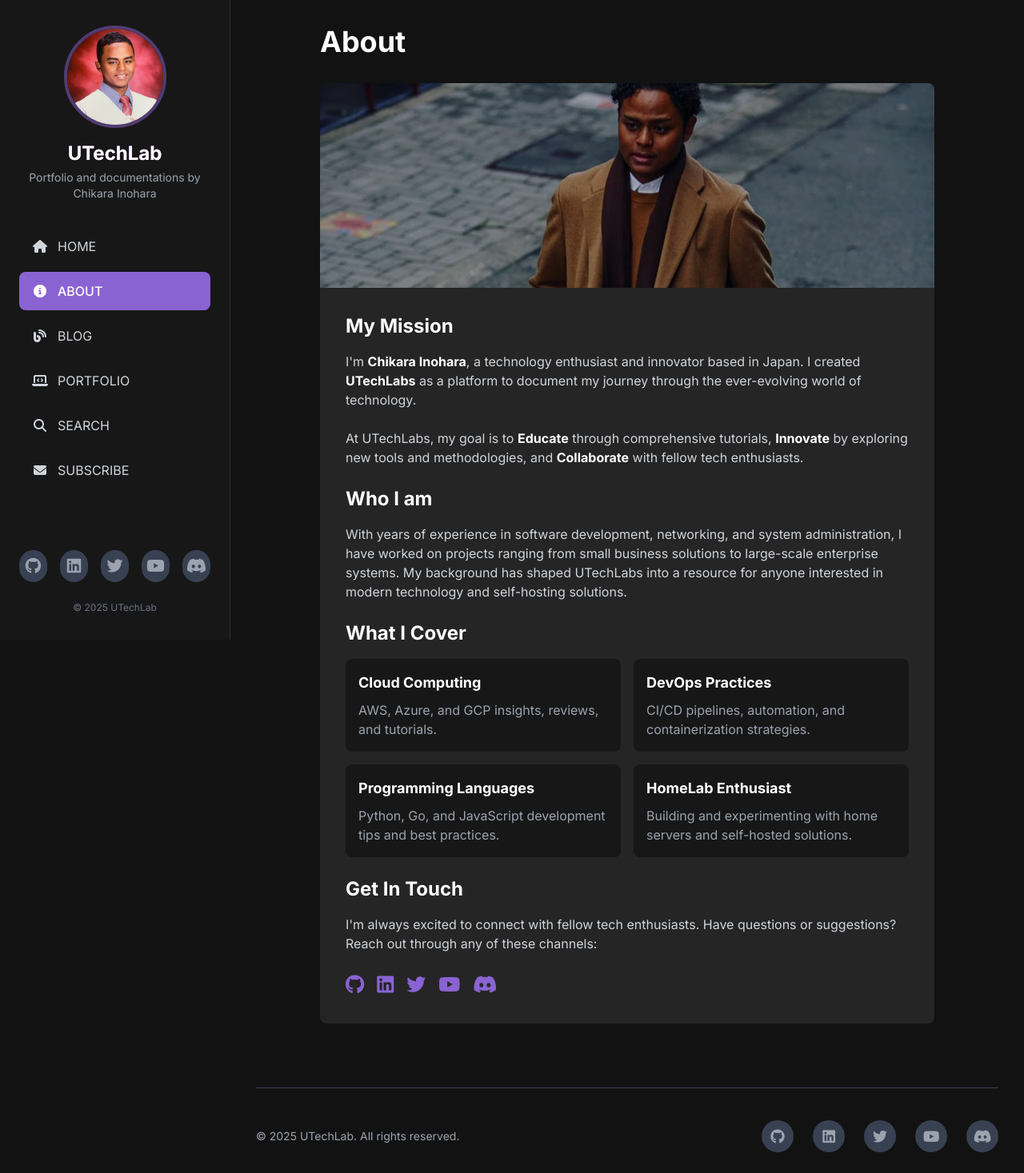
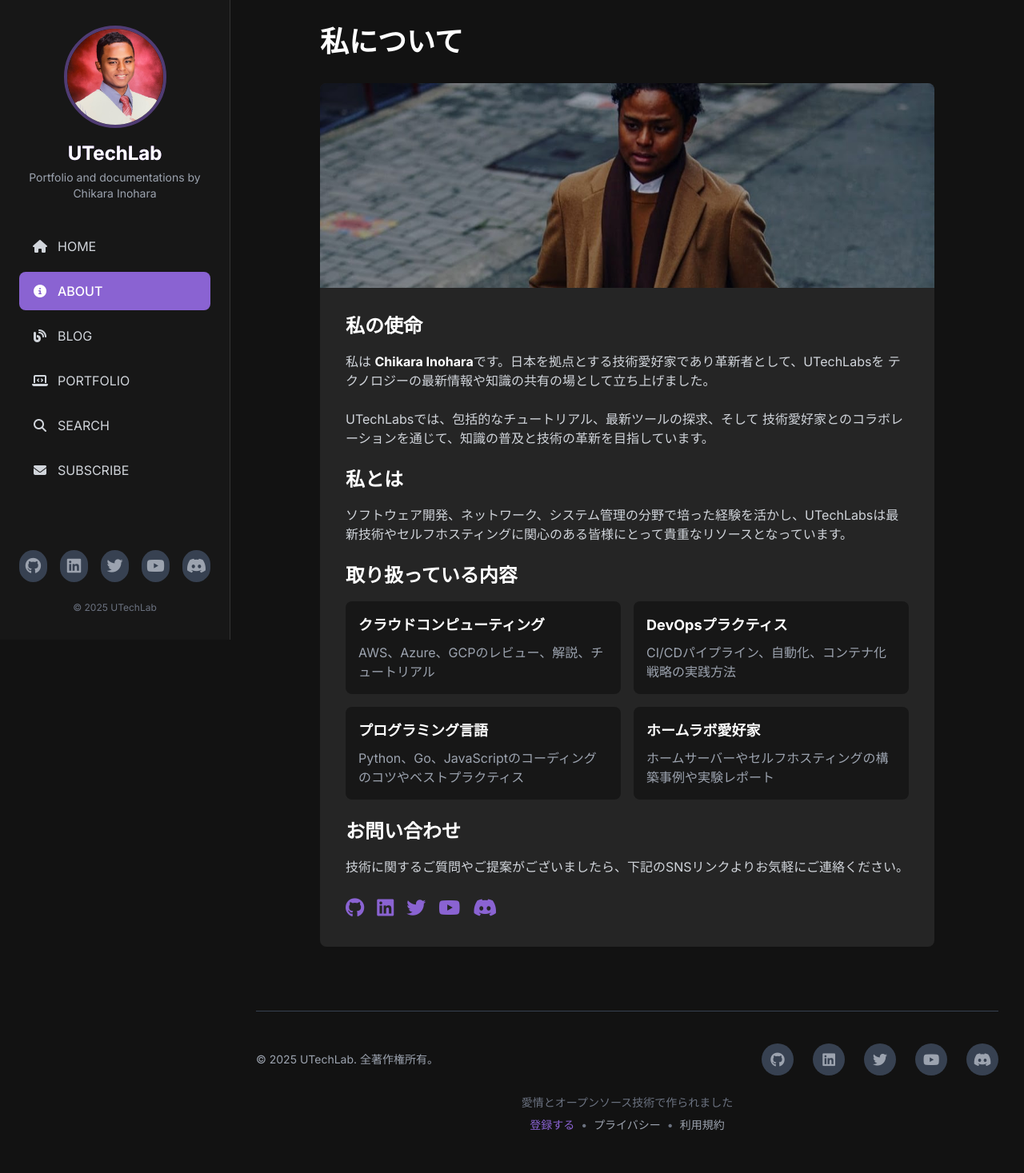
Before and after one commit to utechjapan/MainPortFolioSiteJP, a Next.js app: page /about in a window 1280 px wide. Shown: the top 1467 px of the page at 80% size. Built offline with nearby package versions, Linux system fonts and the light colour scheme.

Commit message:
mailchimp

```diff
--- a/components/layout/Footer.tsx
+++ b/components/layout/Footer.tsx
@@ -10,7 +10,7 @@ export default function Footer() {
       <div className="flex flex-col sm:flex-row justify-between items-center gap-4">
         <div className="flex items-center">
           <span className="text-gray-600 dark:text-gray-400 text-sm transition-colors">
-            &copy; {currentYear} {siteConfig.title}. All rights reserved.
+            &copy; {currentYear} {siteConfig.title}. 全著作権所有。
           </span>
         </div>
 
@@ -35,27 +35,19 @@ export default function Footer() {
 
       <div className="mt-6 text-center text-sm text-gray-500 dark:text-gray-500">
         <p>
-          Made with{" "}
-          <i className="fas fa-heart text-primary" aria-hidden="true"></i> and
-          open-source tech
+          愛情とオープンソース技術で作られました
         </p>
         <div className="mt-2">
           <Link href="/subscribe" className="text-primary hover:underline">
-            Subscribe
+            登録する
           </Link>
           <span className="mx-2">•</span>
-          <Link
-            href="/privacy"
-            className="text-gray-600 dark:text-gray-400 hover:text-primary dark:hover:text-primary transition-colors"
-          >
-            Privacy
+          <Link href="/privacy" className="text-gray-600 dark:text-gray-400 hover:text-primary dark:hover:text-primary transition-colors">
+            プライバシー
           </Link>
           <span className="mx-2">•</span>
-          <Link
-            href="/terms"
-            className="text-gray-600 dark:text-gray-400 hover:text-primary dark:hover:text-primary transition-colors"
-          >
-            Terms
+          <Link href="/terms" className="text-gray-600 dark:text-gray-400 hover:text-primary dark:hover:text-primary transition-colors">
+            利用規約
           </Link>
         </div>
       </div>
--- a/pages/_document.tsx
+++ b/pages/_document.tsx
@@ -2,16 +2,15 @@
 import { Html, Head, Main, NextScript } from "next/document";
 
 export default function Document() {
-  const lang = process.env.NEXT_PUBLIC_SITE_LANG || "en";
+  // Use the NEXT_PUBLIC_SITE_LANG environment variable; default to Japanese ("ja")
+  const lang = process.env.NEXT_PUBLIC_SITE_LANG || "ja";
   return (
     <Html lang={lang}>
       <Head>
-        {/* FontAwesome stylesheet */}
         <link
           rel="stylesheet"
           href="https://cdnjs.cloudflare.com/ajax/libs/font-awesome/6.4.0/css/all.min.css"
         />
-        {/* Google Fonts */}
         <link
           href="https://fonts.googleapis.com/css2?family=Inter:wght@300;400;500;600;700;800&display=swap"
           rel="stylesheet"
--- a/pages/about.tsx
+++ b/pages/about.tsx
@@ -1,3 +1,4 @@
+// pages/about.tsx
 import Head from "next/head";
 import Image from "next/image";
 import Layout from "../components/layout/Layout";
@@ -8,10 +9,10 @@ export default function About() {
   return (
     <Layout rightSidebar={false}>
       <Head>
-        <title>About | {siteConfig.title}</title>
+        <title>私について | {siteConfig.title}</title>
         <meta
           name="description"
-          content="Learn more about Chikara Inohara and UTechLabs, where we explore cutting-edge technologies."
+          content="千賀 井野原とUTechLabsについて。最先端技術の探求と知識の共有の場です。"
         />
       </Head>
 
@@ -22,112 +23,86 @@ export default function About() {
         className="max-w-3xl mx-auto"
       >
         <h1 className="text-4xl font-bold mb-8 text-gray-900 dark:text-white transition-colors">
-          About
+          私について
         </h1>
 
         <div className="bg-light-card dark:bg-dark-card rounded-lg overflow-hidden mb-8 shadow-md dark:shadow-none transition-colors">
           <div className="relative h-64 w-full">
             <Image
               src="/images/about-cover.jpg"
-              alt="About us cover"
+              alt="私についてのカバー画像"
               fill
               className="object-cover"
             />
           </div>
 
           <div className="p-8">
-            {/* My Mission */}
             <h2 className="text-2xl font-bold mb-4 text-gray-900 dark:text-white transition-colors">
-              My Mission
+              私の使命
             </h2>
             <p className="text-gray-700 dark:text-gray-300 mb-6 transition-colors">
-              I'm{" "}
+              私は{" "}
               <strong className="text-gray-900 dark:text-white">
                 Chikara Inohara
               </strong>
-              , a technology enthusiast and innovator based in Japan. I created{" "}
-              <strong className="text-gray-900 dark:text-white">
-                UTechLabs
-              </strong>{" "}
-              as a platform to document my journey through the ever-evolving
-              world of technology.
+              です。日本を拠点とする技術愛好家であり革新者として、UTechLabsを
+              テクノロジーの最新情報や知識の共有の場として立ち上げました。
             </p>
             <p className="text-gray-700 dark:text-gray-300 mb-6 transition-colors">
-              At UTechLabs, my goal is to{" "}
-              <strong className="text-gray-900 dark:text-white">Educate</strong>{" "}
-              through comprehensive tutorials,{" "}
-              <strong className="text-gray-900 dark:text-white">
-                {" "}
-                Innovate
-              </strong>{" "}
-              by exploring new tools and methodologies, and{" "}
-              <strong className="text-gray-900 dark:text-white">
-                {" "}
-                Collaborate
-              </strong>{" "}
-              with fellow tech enthusiasts.
+              UTechLabsでは、包括的なチュートリアル、最新ツールの探求、そして
+              技術愛好家とのコラボレーションを通じて、知識の普及と技術の革新を目指しています。
             </p>
 
-            {/* Who We Are */}
             <h2 className="text-2xl font-bold mb-4 text-gray-900 dark:text-white transition-colors">
-              Who I am
+              私とは
             </h2>
             <p className="text-gray-700 dark:text-gray-300 mb-6 transition-colors">
-              With years of experience in software development, networking, and
-              system administration, I have worked on projects ranging from
-              small business solutions to large-scale enterprise systems. My
-              background has shaped UTechLabs into a resource for anyone
-              interested in modern technology and self-hosting solutions.
+              ソフトウェア開発、ネットワーク、システム管理の分野で培った経験を活かし、UTechLabsは最新技術やセルフホスティングに関心のある皆様にとって貴重なリソースとなっています。
             </p>
 
-            {/* What We Cover */}
             <h2 className="text-2xl font-bold mb-4 text-gray-900 dark:text-white transition-colors">
-              What I Cover
+              取り扱っている内容
             </h2>
             <div className="grid grid-cols-1 md:grid-cols-2 gap-4 mb-6">
               <div className="bg-light-sidebar dark:bg-dark-sidebar p-4 rounded-lg transition-colors">
                 <h3 className="font-bold text-lg mb-2 text-primary">
-                  Cloud Computing
+                  クラウドコンピューティング
                 </h3>
                 <p className="text-gray-700 dark:text-gray-400 transition-colors">
-                  AWS, Azure, and GCP insights, reviews, and tutorials.
+                  AWS、Azure、GCPのレビュー、解説、チュートリアル
                 </p>
               </div>
               <div className="bg-light-sidebar dark:bg-dark-sidebar p-4 rounded-lg transition-colors">
                 <h3 className="font-bold text-lg mb-2 text-primary">
-                  DevOps Practices
+                  DevOpsプラクティス
                 </h3>
                 <p className="text-gray-700 dark:text-gray-400 transition-colors">
-                  CI/CD pipelines, automation, and containerization strategies.
+                  CI/CDパイプライン、自動化、コンテナ化戦略の実践方法
                 </p>
               </div>
               <div className="bg-light-sidebar dark:bg-dark-sidebar p-4 rounded-lg transition-colors">
                 <h3 className="font-bold text-lg mb-2 text-primary">
-                  Programming Languages
+                  プログラミング言語
                 </h3>
                 <p className="text-gray-700 dark:text-gray-400 transition-colors">
-                  Python, Go, and JavaScript development tips and best
-                  practices.
+                  Python、Go、JavaScriptのコーディングのコツやベストプラクティス
                 </p>
               </div>
               <div className="bg-light-sidebar dark:bg-dark-sidebar p-4 rounded-lg transition-colors">
                 <h3 className="font-bold text-lg mb-2 text-primary">
-                  HomeLab Enthusiast
+                  ホームラボ愛好家
                 </h3>
                 <p className="text-gray-700 dark:text-gray-400 transition-colors">
-                  Building and experimenting with home servers and self-hosted
-                  solutions.
+                  ホームサーバーやセルフホスティングの構築事例や実験レポート
                 </p>
               </div>
             </div>
 
-            {/* Get In Touch */}
             <h2 className="text-2xl font-bold mb-4 text-gray-900 dark:text-white transition-colors">
-              Get In Touch
+              お問い合わせ
             </h2>
             <p className="text-gray-700 dark:text-gray-300 mb-6 transition-colors">
-              I'm always excited to connect with fellow tech enthusiasts. Have
-              questions or suggestions? Reach out through any of these channels:
+              技術に関するご質問やご提案がございましたら、下記のSNSリンクよりお気軽にご連絡ください。
             </p>
             <div className="flex items-center space-x-4">
               {siteConfig.socialLinks.map((social) => (
--- a/pages/index.tsx
+++ b/pages/index.tsx
@@ -4,7 +4,6 @@ import Layout from "../components/layout/Layout";
 import Image from "next/image";
 import Link from "next/link";
 import { format, parseISO } from "date-fns";
-import { getAllMDXContent } from "../lib/mdx";
 import { motion } from "framer-motion";
 import { useState } from "react";
 import { siteConfig } from "../lib/siteConfig";
@@ -35,7 +34,7 @@ export default function Home({ posts, recentPosts, tags }: HomeProps) {
       </Head>
 
       <div className="space-y-16">
-        {/* Hero Section */}
+        {/* ヒーローセクション */}
         <section className="mb-10">
           <motion.div
             className="bg-light-card dark:bg-dark-card rounded-lg p-8 shadow-md dark:shadow-none text-center"
@@ -45,12 +44,10 @@ export default function Home({ posts, recentPosts, tags }: HomeProps) {
           >
             <div>
               <h1 className="text-2xl md:text-3xl font-bold mb-4 text-gray-900 dark:text-white">
-                Welcome to{" "}
-                <span className="text-primary">{siteConfig.title}</span>
+                {siteConfig.title}へようこそ
               </h1>
               <p className="text-base text-gray-700 dark:text-gray-300 mb-4">
-                Explore technical guides, tutorials, and best practices for
-                modern IT infrastructure and development.
+                最新のITインフラ、開発技術、チュートリアル、そしてベストプラクティスをお届けします。
               </p>
               <div className="flex flex-wrap gap-3 justify-center">
                 <Link
@@ -61,33 +58,33 @@ export default function Home({ posts, recentPosts, tags }: HomeProps) {
                     className="fa-solid fa-book-open mr-2"
                     aria-hidden="true"
                   ></i>
-                  Read Articles
+                  記事を読む
                 </Link>
                 <Link
                   href="/about"
                   className="border border-primary text-primary hover:bg-primary/10 px-4 py-2 rounded-lg transition-colors inline-flex items-center"
                 >
                   <i className="fa-solid fa-user mr-2" aria-hidden="true"></i>
-                  About Me
+                  私について
                 </Link>
               </div>
             </div>
           </motion.div>
         </section>
 
-        {/* Latest Posts */}
+        {/* 最新の投稿 */}
         <section>
           <div className="flex items-center justify-between mb-6">
             <h2 className="text-2xl font-bold text-gray-900 dark:text-white transition-colors">
               <span className="inline-block border-b-2 border-primary pb-1">
-                Latest Posts
+                最新の投稿
               </span>
             </h2>
             <Link
               href="/blog"
               className="text-primary hover:text-primary-dark flex items-center transition-colors"
             >
-              View all posts
+              すべての投稿を見る
               <i
                 className="fa-solid fa-arrow-right ml-2"
                 aria-hidden="true"
@@ -125,7 +122,7 @@ export default function Home({ posts, recentPosts, tags }: HomeProps) {
                         className="fa-solid fa-calendar-alt mr-2"
                         aria-hidden="true"
                       ></i>
-                      {format(parseISO(post.frontMatter.date), "MMMM d, yyyy")}
+                      {format(parseISO(post.frontMatter.date), "yyyy年M月d日")}
                     </time>
                     <span className="mx-2">•</span>
                     <span className="flex items-center">
@@ -133,7 +130,7 @@ export default function Home({ posts, recentPosts, tags }: HomeProps) {
                         className="fa-solid fa-clock mr-2"
                         aria-hidden="true"
                       ></i>
-                      {post.frontMatter.readingTime || "5 min read"}
+                      {post.frontMatter.readingTime || "5分"}
                     </span>
                   </div>
 
@@ -165,7 +162,7 @@ export default function Home({ posts, recentPosts, tags }: HomeProps) {
               href="/blog"
               className="bg-primary hover:bg-primary-dark text-white px-6 py-3 rounded-md inline-flex items-center transition-colors"
             >
-              View More Posts
+              もっと見る
               <i
                 className="fa-solid fa-arrow-right ml-2"
                 aria-hidden="true"
@@ -174,7 +171,7 @@ export default function Home({ posts, recentPosts, tags }: HomeProps) {
           </div>
         </section>
 
-        {/* Subscribe section */}
+        {/* ニュースレター登録セクション */}
         <section className="bg-light-card dark:bg-dark-card rounded-lg p-8 text-center shadow-md dark:shadow-none transition-colors">
           <div className="flex justify-center mb-6">
             <div className="w-16 h-16 flex items-center justify-center bg-primary/20 rounded-full">
@@ -185,18 +182,17 @@ export default function Home({ posts, recentPosts, tags }: HomeProps) {
             </div>
           </div>
           <h2 className="text-3xl font-bold mb-4 text-gray-900 dark:text-white transition-colors">
-            Stay Updated
+            最新情報を受け取る
           </h2>
           <p className="text-gray-700 dark:text-gray-400 mb-8 max-w-2xl mx-auto transition-colors">
-            Get the latest tutorials, guides, and updates delivered directly to
-            your inbox. No spam, unsubscribe anytime.
+            ニュースレターに登録して、最新のチュートリアルや更新情報を直接受け取りましょう。
           </p>
 
           <form className="max-w-md mx-auto">
             <div className="mb-4">
               <input
                 type="email"
-                placeholder="Your email address"
+                placeholder="メールアドレス"
                 className="w-full px-4 py-3 rounded-md bg-white dark:bg-dark-sidebar border border-gray-300 dark:border-gray-700 text-gray-900 dark:text-white focus:outline-none focus:ring-2 focus:ring-primary transition-colors"
                 required
               />
@@ -205,7 +201,7 @@ export default function Home({ posts, recentPosts, tags }: HomeProps) {
               type="submit"
               className="w-full bg-primary hover:bg-primary-dark text-white py-3 px-6 rounded-md flex items-center justify-center transition-colors"
             >
-              Subscribe Now
+              登録する
               <i
                 className="fa-solid fa-arrow-right fa-fw ml-2"
                 aria-hidden="true"
@@ -217,34 +213,3 @@ export default function Home({ posts, recentPosts, tags }: HomeProps) {
     </Layout>
   );
 }
-
-export async function getStaticProps() {
-  const allPosts = await getAllMDXContent("blog");
-  const featuredPosts = allPosts.slice(0, 4);
-
-  const allTags = allPosts.flatMap((post) => post.frontMatter.tags || []);
-  const tagCount: Record<string, number> = {};
-
-  allTags.forEach((tag) => {
-    tagCount[tag] = (tagCount[tag] || 0) + 1;
-  });
-
-  const popularTags = Object.entries(tagCount)
-    .sort((a, b) => b[1] - a[1])
-    .slice(0, 10)
-    .map(([tag]) => tag);
-
-  return {
-    props: {
-      posts: featuredPosts.map((post) => ({
-        slug: post.slug,
-        frontMatter: post.frontMatter,
-      })),
-      recentPosts: allPosts.slice(0, 5).map((post) => ({
-        slug: post.slug,
-        title: post.frontMatter.title,
-      })),
-      tags: popularTags,
-    },
-  };
-}
--- a/pages/subscribe.tsx
+++ b/pages/subscribe.tsx
@@ -28,10 +28,10 @@ export default function Subscribe() {
         setEmail("");
         setName("");
       } else {
-        setError(data.error || "Something went wrong. Please try again.");
+        setError(data.error || "エラーが発生しました。再度お試しください。");
       }
     } catch (err) {
-      setError("Something went wrong. Please try again.");
+      setError("エラーが発生しました。再度お試しください。");
       console.error(err);
     } finally {
       setLoading(false);
@@ -41,8 +41,8 @@ export default function Subscribe() {
   return (
     <Layout rightSidebar={false} toc={null}>
       <Head>
-        <title>Subscribe | My Portfolio</title>
-        <meta name="description" content="Subscribe to my newsletter" />
+        <title>ニュースレター登録 | My Portfolio</title>
+        <meta name="description" content="ニュースレターに登録して最新情報を受け取りましょう" />
       </Head>
 
       <div className="max-w-3xl mx-auto py-10 text-center">
@@ -52,7 +52,7 @@ export default function Subscribe() {
           transition={{ duration: 0.5 }}
         >
           <h1 className="text-4xl md:text-5xl font-bold mb-6 bg-gradient-to-r from-primary to-purple-400 bg-clip-text text-transparent">
-            Subscribe to My Newsletter
+            ニュースレター登録
           </h1>
 
           <div className="flex justify-center mb-6">
@@ -65,8 +65,7 @@ export default function Subscribe() {
           </div>
 
           <p className="text-lg mb-10 text-gray-700 dark:text-gray-300">
-            Get the latest updates on tech tutorials, projects, and insights
-            delivered straight to your inbox.
+            最新の技術チュートリアル、プロジェクト、インサイトをお届けします。
           </p>
 
           {submitted ? (
@@ -90,16 +89,16 @@ export default function Subscribe() {
                 />
               </svg>
               <h3 className="text-2xl font-bold mb-2 text-gray-900 dark:text-gray-100">
-                Thanks for subscribing!
+                ご登録ありがとうございます！
               </h3>
               <p className="text-gray-700 dark:text-gray-300">
-                You'll receive updates when new content is published.
+                新しいコンテンツが公開されるとお知らせいたします。
               </p>
               <button
                 onClick={() => setSubmitted(false)}
                 className="mt-6 text-primary hover:text-primary-dark"
               >
-                Subscribe another email
+                別のメールアドレスで登録する
               </button>
             </motion.div>
           ) : (
@@ -110,13 +109,13 @@ export default function Subscribe() {
                     htmlFor="name"
                     className="block text-sm font-medium text-gray-700 dark:text-gray-300 mb-2"
                   >
-                    Your Name
+                    お名前
                   </label>
                   <input
                     type="text"
                     id="name"
                     className="w-full px-4 py-3 rounded-lg border border-gray-300 dark:border-gray-700 bg-white dark:bg-gray-800 text-gray-900 dark:text-gray-100 focus:ring-2 focus:ring-primary focus:border-transparent transition"
-                    placeholder="John Doe"
+                    placeholder="山田 太郎"
                     value={name}
                     onChange={(e) => setName(e.target.value)}
                     required
@@ -127,7 +126,7 @@ export default function Subscribe() {
                     htmlFor="email"
                     className="block text-sm font-medium text-gray-700 dark:text-gray-300 mb-2"
                   >
-                    Email Address
+                    メールアドレス
                   </label>
                   <input
                     type="email"
@@ -173,11 +172,11 @@ export default function Subscribe() {
                       ></path>
                     </svg>
                   ) : null}
-                  {loading ? "Subscribing..." : "Subscribe"}
+                  {loading ? "登録中..." : "登録する"}
                 </button>
 
                 <p className="text-sm text-gray-600 dark:text-gray-400 mt-4">
-                  I respect your privacy. No spam, ever. Unsubscribe anytime.
+                  プライバシーを尊重します。スパムは一切ありません。いつでも購読解除できます。
                 </p>
               </form>
             </div>
--- a/pages/terms.tsx
+++ b/pages/terms.tsx
@@ -7,8 +7,8 @@ export default function Terms() {
   return (
     <Layout rightSidebar={false} toc={null}>
       <Head>
-        <title>Terms of Service | My Portfolio</title>
-        <meta name="description" content="Terms of Service for My Portfolio" />
+        <title>利用規約 | My Portfolio</title>
+        <meta name="description" content="My Portfolioの利用規約" />
       </Head>
 
       <div className="max-w-3xl mx-auto py-10">
@@ -18,17 +18,14 @@ export default function Terms() {
           transition={{ duration: 0.5 }}
         >
           <h1 className="text-4xl md:text-5xl font-bold mb-6 bg-gradient-to-r from-primary to-purple-400 bg-clip-text text-transparent">
-            Terms of Service
+            利用規約
           </h1>
 
           <p className="text-lg mb-10 text-gray-700 dark:text-gray-300">
-            Please read these terms of service carefully before using our
-            website. By accessing or using the site, you agree to be bound by
-            these terms. If you do not agree to all the terms, then you may not
-            access the site or use any of its services.
+            本サイトをご利用になる前に、以下の利用規約をよくお読みください。サイトへのアクセスまたは利用は、これらの規約に同意したものとみなされます。すべての規約に同意いただけない場合は、サイトのご利用をお控えください。
           </p>
 
-          {/* Add more detailed terms of service text as needed */}
+          {/* 詳細な利用規約の内容をここに記述 */}
         </motion.div>
       </div>
     </Layout>
```
Also changed, not shown: components/ui/LanguageToggle.tsx (+15 -8 lines), pages/privacy.tsx (+5 -7 lines).
